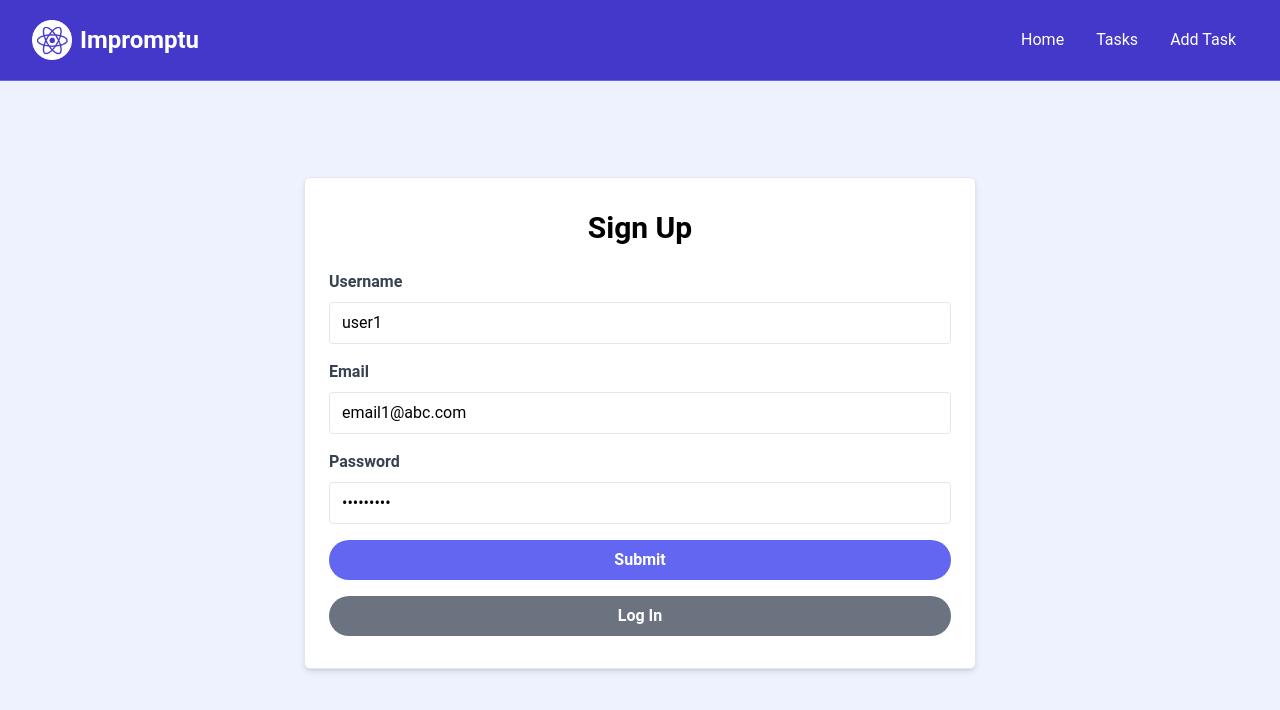
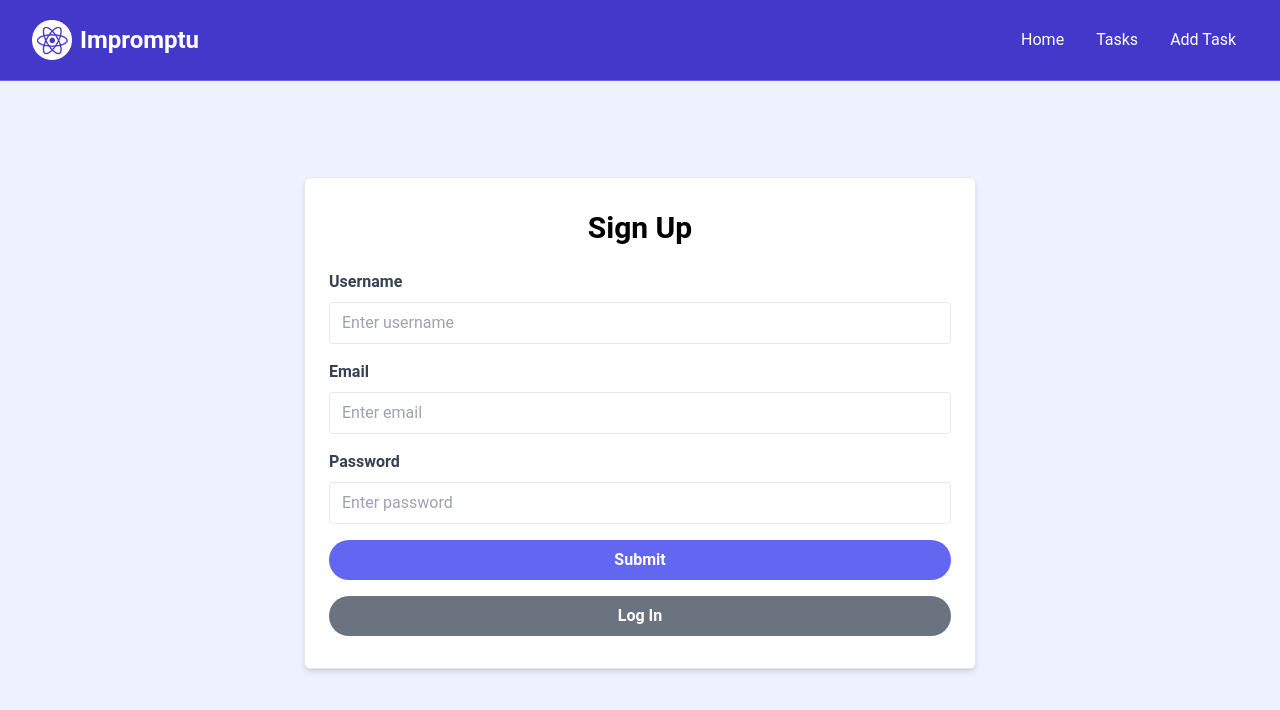
Before and after one commit to slidings/impromptuFrontend, a React (Vite) app: page /signup in a window 1280 px wide. Shown: the top 710 px of the page. Built offline with nearby package versions, Linux system fonts and the light colour scheme.

Commit message:
working condition, to change local backend to remote

```diff
--- a/src/pages/SignUpPage.jsx
+++ b/src/pages/SignUpPage.jsx
@@ -6,9 +6,9 @@ import apiSignUp from "../services/SignUpService";
 
 const SignUp = () => {
   const [user, setUser] = useState({
-    username: "user1",
-    email: "email1@abc.com",
-    password: "password1",
+    username: "",
+    email: "",
+    password: "",
   });
 
   const navigate = useNavigate();
```
